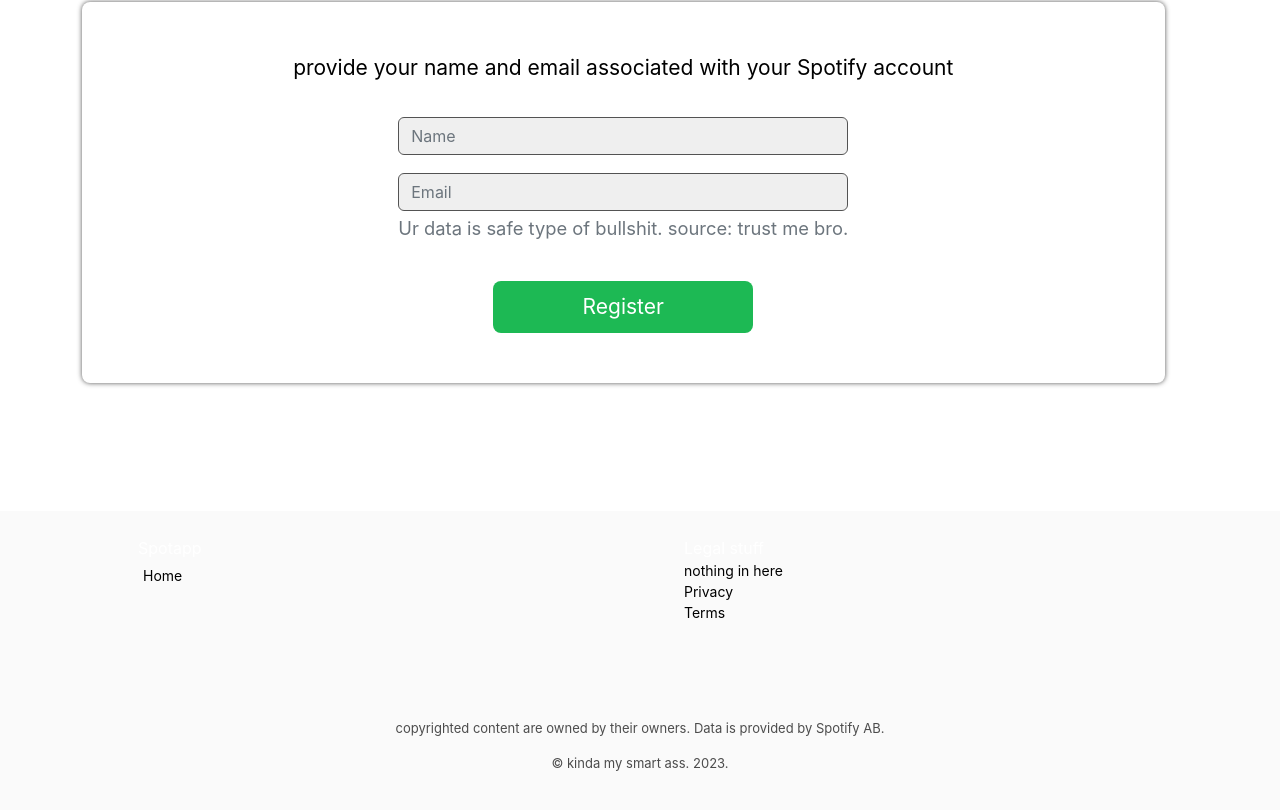
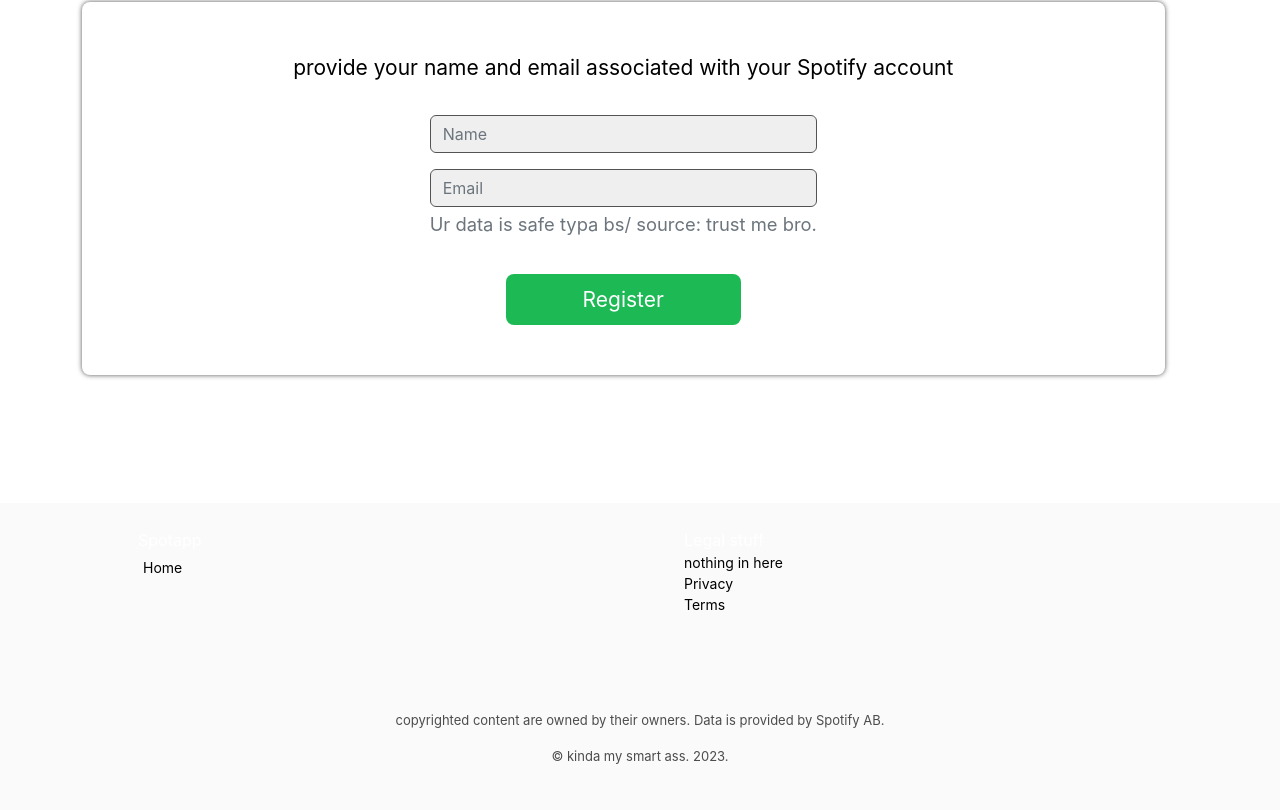
Before and after one commit to bondalovskiy/kurs_front3, a React (Create React App) app: page /#/ in a window 1280 px wide. Shown: the part 793-1603 px from the top of the page. Built offline with nearby package versions, Linux system fonts and the light colour scheme; a web font is replaced by a local one.

Commit message:
text edit

```diff
--- a/src/components/home/home.js
+++ b/src/components/home/home.js
@@ -67,7 +67,7 @@
                             </div>
                             <div className="mb-3">
                                 <input type="email" className="beta-form-input form-control" id="email" name="email" placeholder="Email"/>
-                                <div id="email-help" className="form-text">Ur data is safe type of bullshit. source: trust me bro.</div>
+                                <div id="email-help" className="form-text">Ur data is safe typa bs/ source: trust me bro.</div>
                             </div>
                             <button type="submit" className="register-button"
                             onClick={toggleConfirmation} disabled={disable} style={disable ? {opacity:'0.7'} : null}>{showConfirmation}</button>
```
